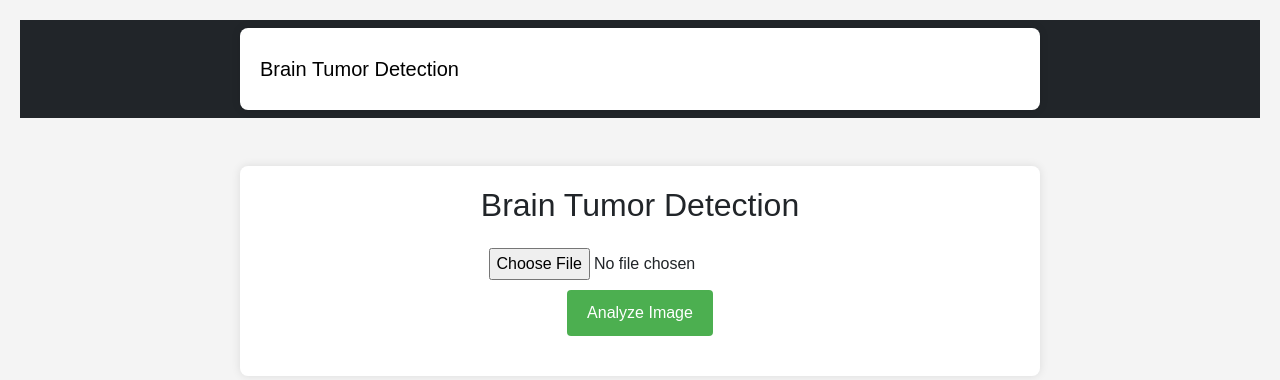
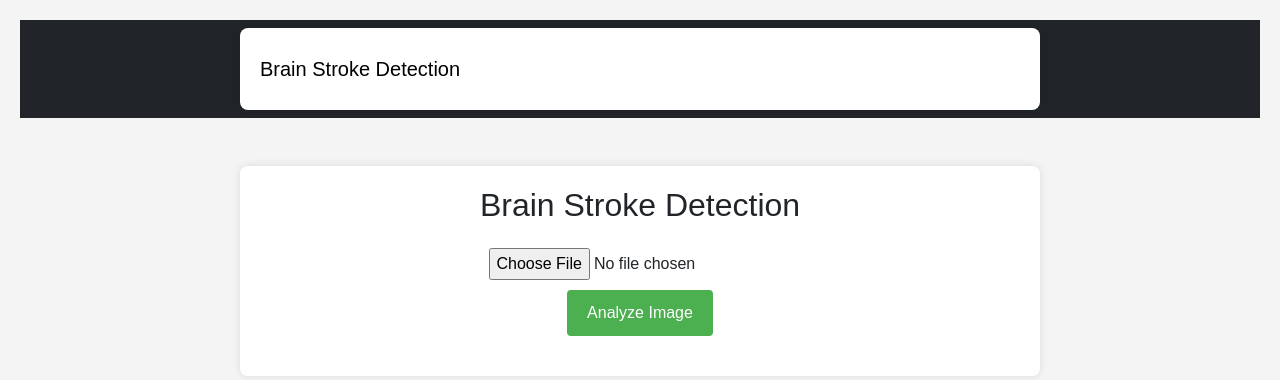
Before and after one commit to MDISFAQUE512/Brain_Stroke_Detection, a Flask app: page / in a window 1280 px wide. Shown: the top 380 px of the page. Run offline with Flask 3, Linux system fonts and the light colour scheme.

Commit message:
change from brain tumor to brain stroke

```diff
--- a/templates/index.html
+++ b/templates/index.html
@@ -4,7 +4,7 @@
 <head>
     <meta charset="UTF-8">
     <meta name="viewport" content="width=device-width, initial-scale=1.0">
-    <title>Brain Tumor Detection</title>
+    <title>Brain Stroke Detection</title>
 
     <!-- Bootstrap CSS -->
     <link rel="stylesheet" href="https://cdn.jsdelivr.net/npm/bootstrap@5.3.0/dist/css/bootstrap.min.css">
@@ -97,12 +97,12 @@
 <body>
     <nav class="navbar navbar-expand-lg navbar-dark bg-dark">
         <div class="container">
-            <a class="navbar-brand" href="#">Brain Tumor Detection</a>
+            <a class="navbar-brand" href="#">Brain Stroke Detection</a>
         </div>
     </nav>
 
     <main class="container my-5 text-center">
-        <h2 class="mb-4 ">Brain Tumor Detection</h2>
+        <h2 class="mb-4 ">Brain Stroke Detection</h2>
 
         <form id="uploadForm" class="upload-form">
             <div class="file-input">
```
